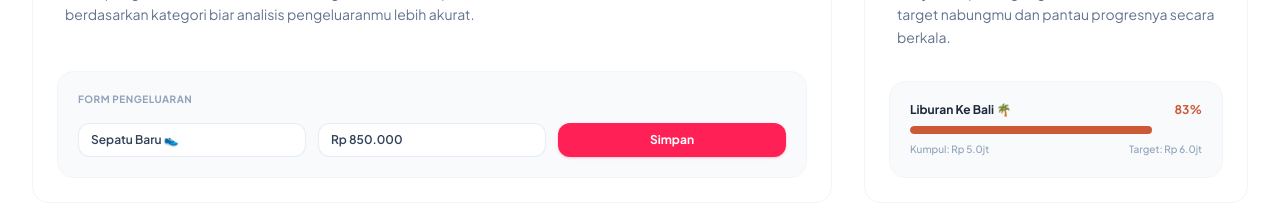
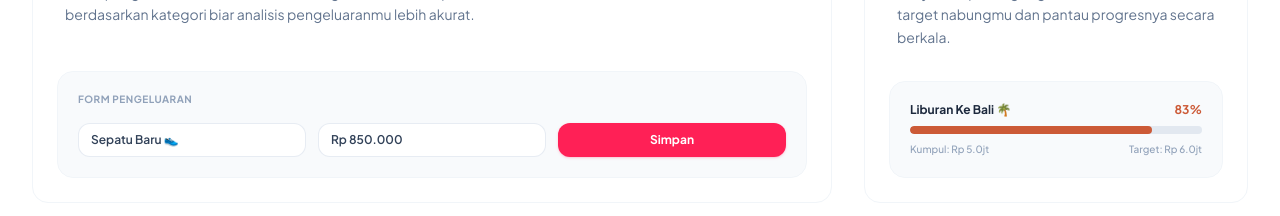
Before and after one commit to samuelindra123/moneyflow, a Next.js app in the folder apps/client/: page / in a window 1280 px wide. Shown: the part 1500-1716 px from the top of the page. Built offline with nearby package versions, Linux system fonts and the light colour scheme.

Commit message:
fix: remove dark classes from landing page Card component, fix features progress bar background typo, and ignore zip files

```diff
--- a/apps/client/src/components/sections/features.tsx
+++ b/apps/client/src/components/sections/features.tsx
@@ -66,7 +66,7 @@ export function Features() {
                 <span className="text-xs font-bold text-slate-800">Liburan Ke Bali 🌴</span>
                 <span className="text-xs font-bold text-[#CC5A37]">83%</span>
               </div>
-              <div className="w-full bg-slate-250 h-2 rounded-full overflow-hidden">
+              <div className="w-full bg-slate-200 h-2 rounded-full overflow-hidden">
                 <motion.div
                   initial={{ width: 0 }}
                   whileInView={{ width: '83%' }}
--- a/apps/client/src/components/ui/card.tsx
+++ b/apps/client/src/components/ui/card.tsx
@@ -28,7 +28,7 @@ export function Card({ children, className = '', hover = true, delay = 0 }: Card
       viewport={{ once: true, margin: '-50px' }}
       custom={delay}
       whileHover={hover ? { y: -4, transition: { duration: 0.2 } } : undefined}
-      className={`bg-white dark:bg-slate-900/60 dark:backdrop-blur-md rounded-2xl border border-slate-100 dark:border-slate-800/60 p-6 transition-all duration-300 hover:shadow-xl hover:shadow-slate-200/50 dark:hover:shadow-slate-950/40 ${className}`}
+      className={`bg-white rounded-2xl border border-slate-100 p-6 transition-all duration-300 hover:shadow-xl hover:shadow-slate-200/50 ${className}`}
     >
       {children}
     </motion.div>
```
Also changed, not shown: 1 other file (tests, documents, lock files or other folders).
